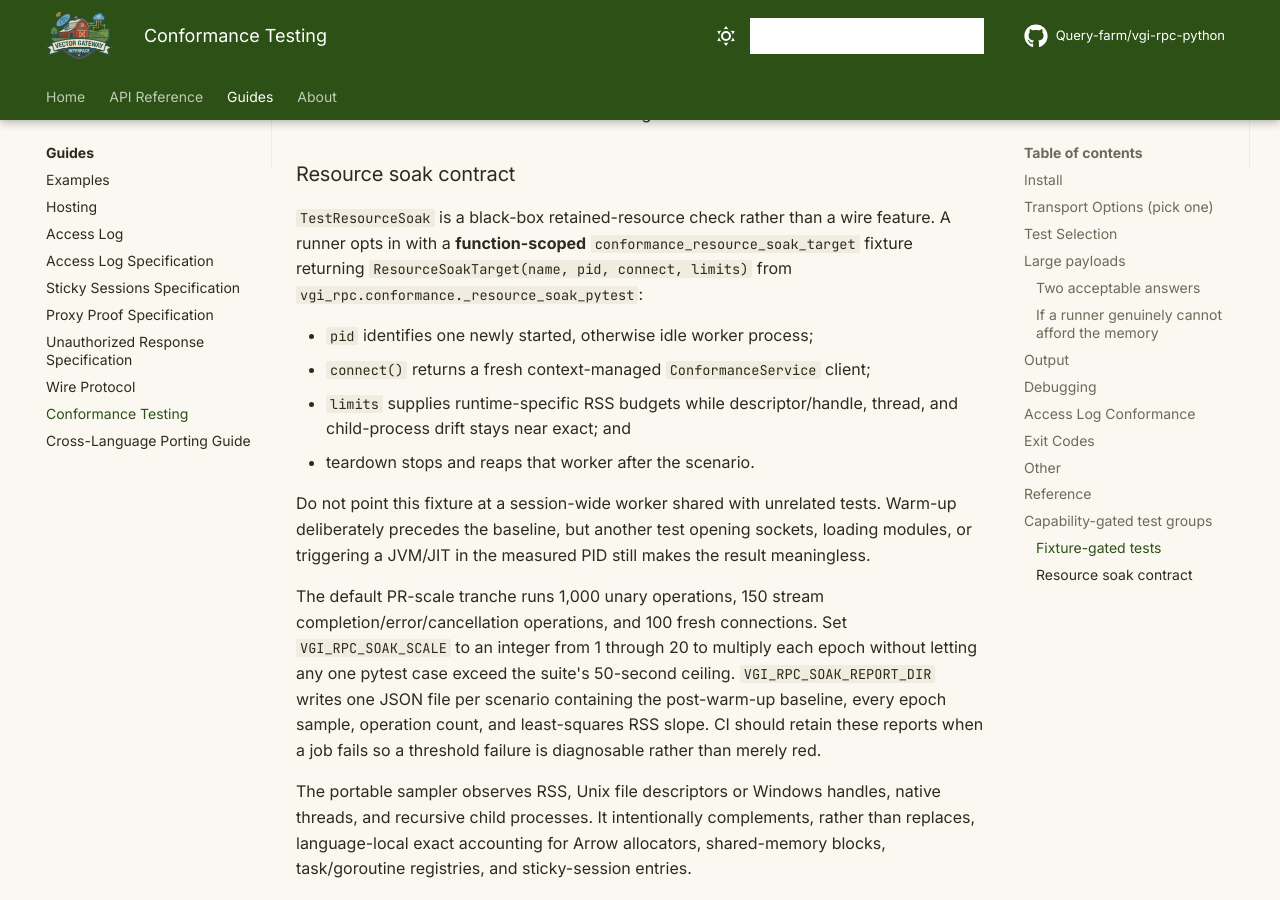
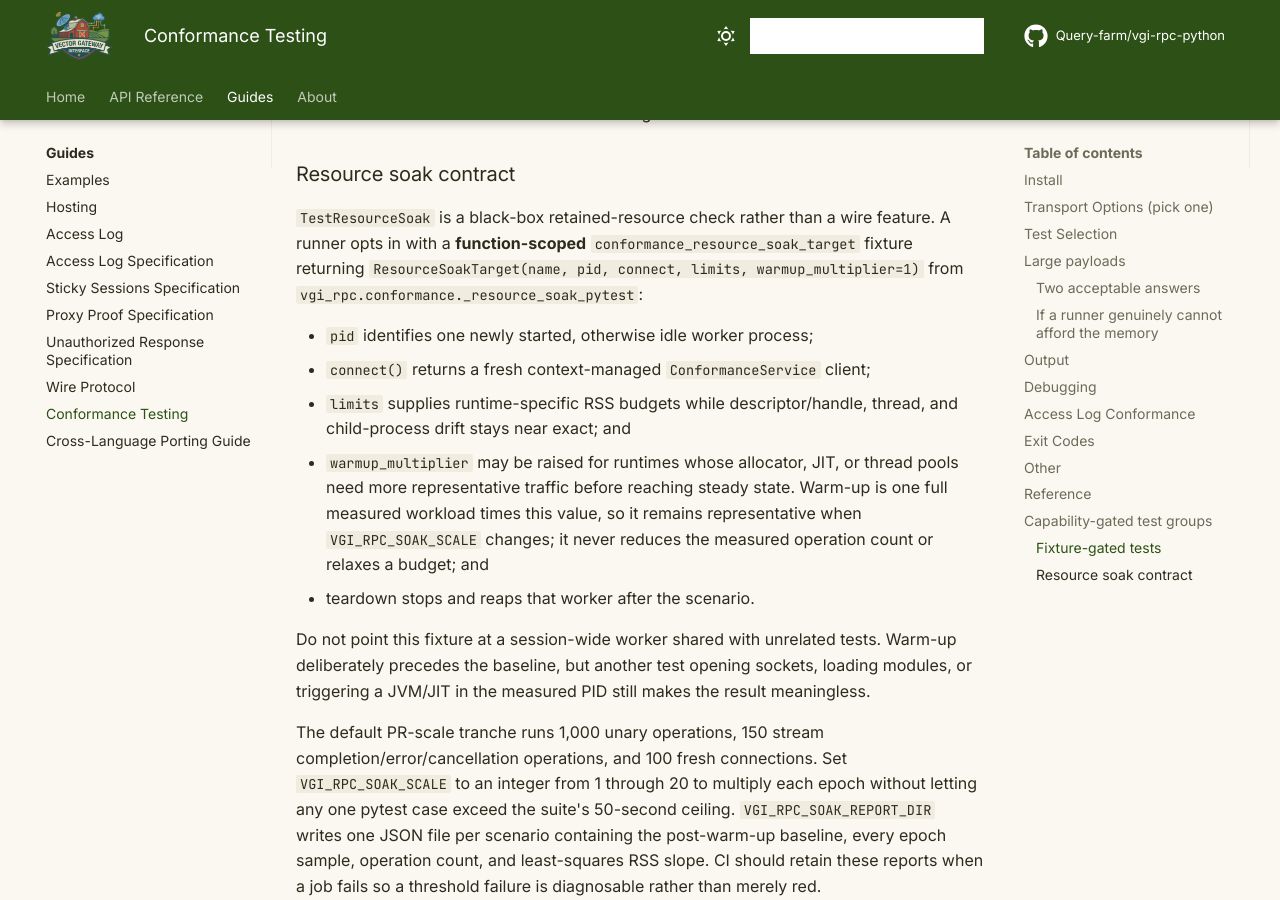
Before and after one commit to Query-farm/vgi-rpc-python, an MkDocs documentation site: the page built from docs/cross-language-conformance.md, in a window 1280 px wide and 900 px high, scrolled down 6090 px. Built offline with MkDocs 1.6.1 and Material for MkDocs 9.7.7, drawn with Linux system fonts in a browser that asks for light colours; comment, search, counter and statistics services are not loaded.

Commit message:
test: scale soak warm-up with workload

```diff
--- a/docs/cross-language-conformance.md
+++ b/docs/cross-language-conformance.md
@@ -238,13 +238,18 @@ The sticky row is the one to note: a port may decline sticky entirely, but a por
 `TestResourceSoak` is a black-box retained-resource check rather than a wire
 feature. A runner opts in with a **function-scoped**
 `conformance_resource_soak_target` fixture returning
-`ResourceSoakTarget(name, pid, connect, limits)` from
+`ResourceSoakTarget(name, pid, connect, limits, warmup_multiplier=1)` from
 `vgi_rpc.conformance._resource_soak_pytest`:
 
 - `pid` identifies one newly started, otherwise idle worker process;
 - `connect()` returns a fresh context-managed `ConformanceService` client;
 - `limits` supplies runtime-specific RSS budgets while descriptor/handle,
   thread, and child-process drift stays near exact; and
+- `warmup_multiplier` may be raised for runtimes whose allocator, JIT, or
+  thread pools need more representative traffic before reaching steady state.
+  Warm-up is one full measured workload times this value, so it remains
+  representative when `VGI_RPC_SOAK_SCALE` changes; it never reduces the
+  measured operation count or relaxes a budget; and
 - teardown stops and reaps that worker after the scenario.
 
 Do not point this fixture at a session-wide worker shared with unrelated tests.
```
Also changed, not shown: 1 other file.
